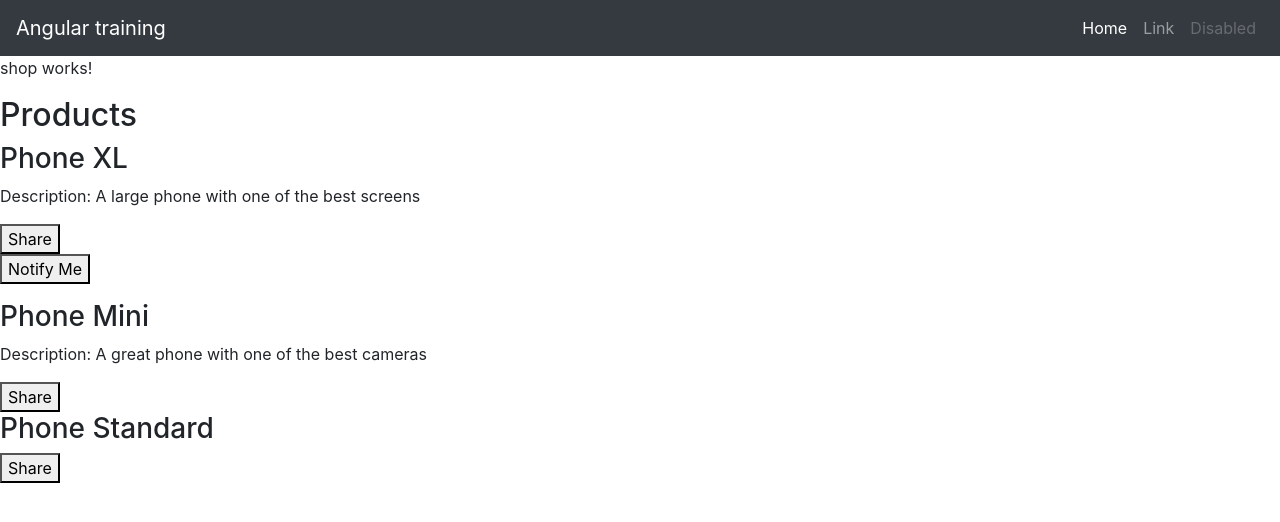
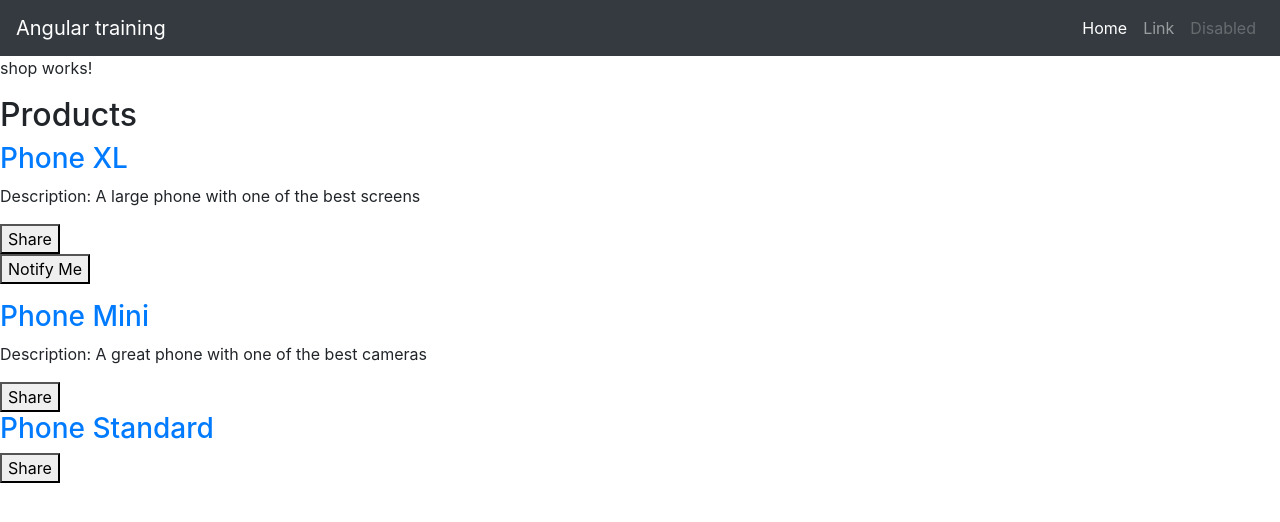
Before and after one commit to kargeb/angular-training, an Angular app: page /shop in a window 1280 px wide. Shown: the top 522 px of the page. Built offline with nearby package versions, Linux system fonts and the light colour scheme.

Commit message:
create productDetail component and add routing

```diff
--- a/src/app/shop/components/product-list/product-list.component.html
+++ b/src/app/shop/components/product-list/product-list.component.html
@@ -2,7 +2,10 @@
 
 <div *ngFor="let product of products">
   <h3>
-    <a [title]="product.name + ' details'">
+    <a
+      [title]="product.name + ' details'"
+      [routerLink]="['products/product.id']"
+    >
       {{ product.name }}
     </a>
   </h3>
--- /dev/null
+++ b/src/app/shop/pages/product-details/product-details.component.html
@@ -0,0 +1 @@
+<p>product-details works!</p>
--- /dev/null
+++ b/src/app/shop/pages/product-details/product-details.component.ts
@@ -0,0 +1,15 @@
+import { Component, OnInit } from '@angular/core';
+
+@Component({
+  selector: 'app-product-details',
+  templateUrl: './product-details.component.html',
+  styleUrls: ['./product-details.component.scss']
+})
+export class ProductDetailsComponent implements OnInit {
+
+  constructor() { }
+
+  ngOnInit(): void {
+  }
+
+}
```
Also changed, not shown: src/app/shop/shop.module.ts (+22 -2 lines), src/app/shop/pages/product-details/product-details.component.scss (added), 1 other file (tests, documents, lock files or other folders).
